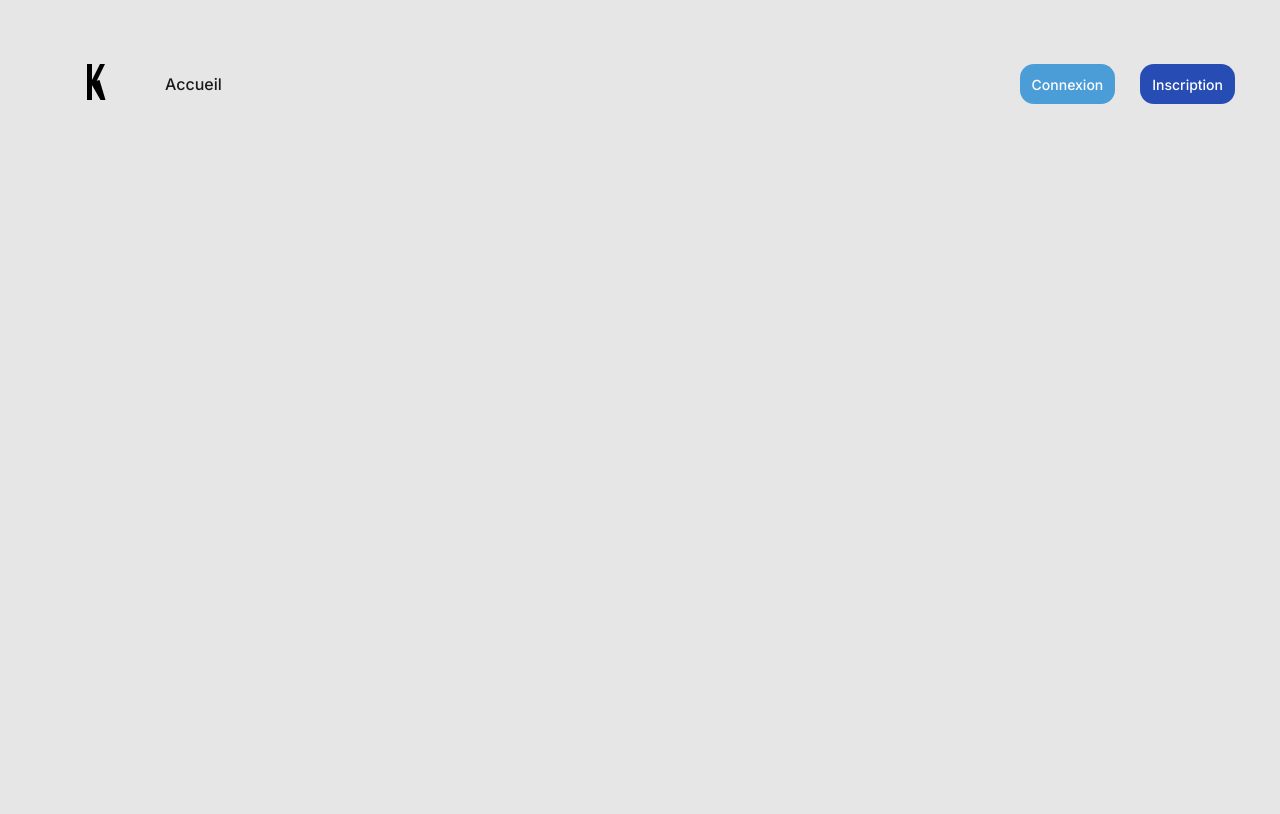
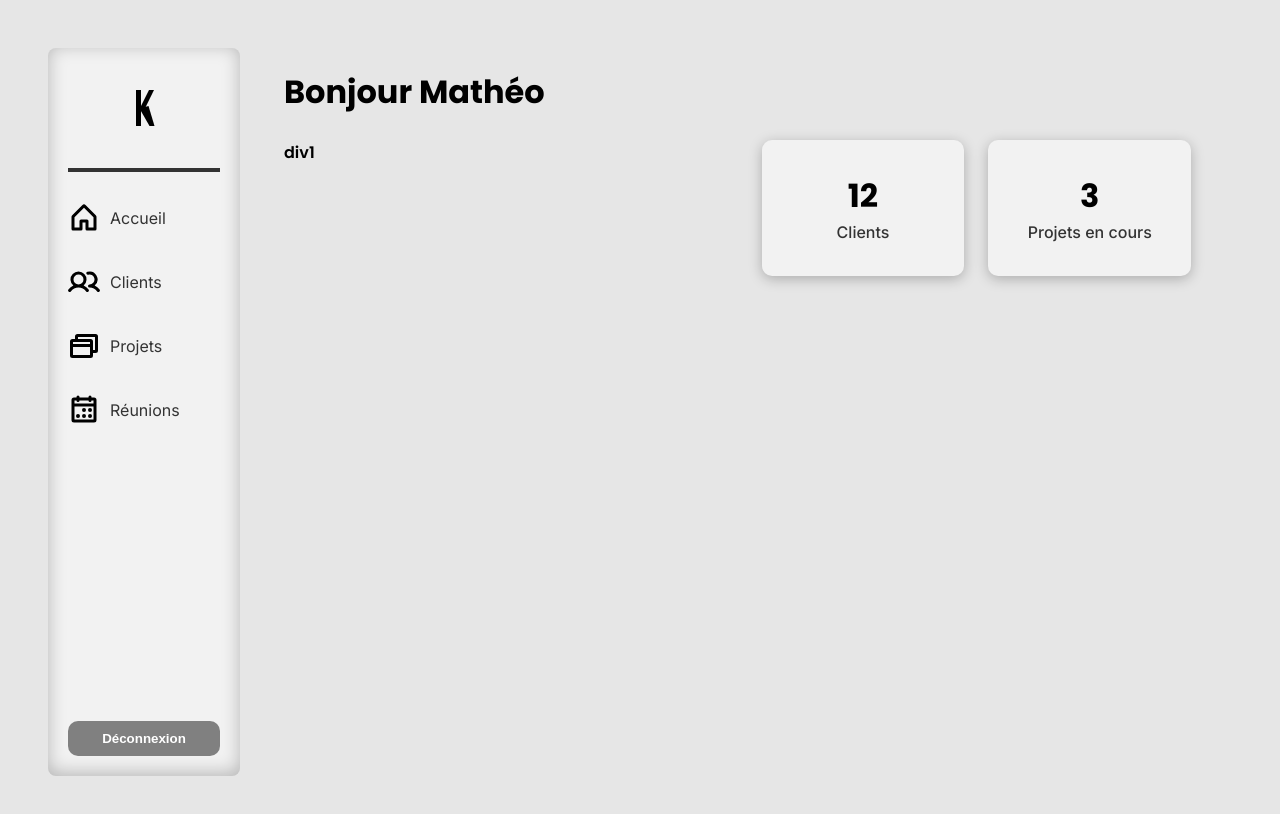
Before and after one commit to matheokcx/crm-app, a Next.js app: page / in a window 1280 px wide. Shown: the top 814 px of the page. Built offline with nearby package versions, Linux system fonts and the light colour scheme; no server answers.

Commit message:
feat(home page): Start to develop the home page based from the model on figma

```diff
--- a/src/app/globals.css
+++ b/src/app/globals.css
@@ -106,6 +106,14 @@ select {
   padding-block: 8px;
 }
 
+hr {
+  width: 100%;
+  height: 2px;
+  border-width: 2px;
+  border-style: solid;
+  color: var(--secondary-text);
+}
+
 @media (prefers-color-scheme: dark) {
   html {
     color-scheme: dark;
--- /dev/null
+++ b/src/app/homepage.module.css
@@ -0,0 +1,21 @@
+.homePage{
+    padding: 16px;
+    display: flex;
+    gap: 24px;
+    width: 100%;
+    height: 95vh;
+}
+
+.homePageSection {
+    width: 80%;
+    padding: 20px;
+    display: flex;
+    flex-direction: column;
+    gap: 24px;
+}
+
+.homePageSectionRow {
+    width: 100%;
+    display: flex;
+    gap: 48px;
+}
--- a/src/app/page.tsx
+++ b/src/app/page.tsx
@@ -1,12 +1,23 @@
-import HomeHeader from "@/components/Layout/HomeHeader";
+import HomeSideBar from "@/components/Layout/HomeSideBar";
+import styles from "./homepage.module.css";
+import KpiCard from "@/components/UI/Cards/KpiCard";
 
 // ==============================================
 
-
 const HomePage = () => {
   return (
-    <main>
-      <HomeHeader />
+    <main className={styles.homePage}>
+      <HomeSideBar />
+      <section className={styles.homePageSection}>
+          <h1>Bonjour Mathéo</h1>
+          <div className={styles.homePageSectionRow}>
+              <div style={{width: "50%"}}>div1</div>
+              <div style={{ width: "50%", display: "flex", justifyContent: "space-between", gap: "24px" }}>
+                  <KpiCard name="Clients" value={12} />
+                  <KpiCard name="Projets en cours" value={3} />
+              </div>
+          </div>
+      </section>
     </main>
   );
 };
--- a/src/components/Layout/HomeHeader.tsx
+++ /dev/null
@@ -1,47 +0,0 @@
-'use client'
-import Link from "next/link";
-import { useSession } from "next-auth/react";
-import { signOut } from "next-auth/react";
-import "./style.css";
-import { JSX } from "react";
-import { Stack } from "@phosphor-icons/react";
-
-// ==============================================
-
-
-const HomeHeader = () => {
-    const { status } = useSession();
-    const links: {link: string, title: JSX.Element | string}[] = [
-        {link: "/", title: <img src="/logo.svg" />},
-        {link: "/", title: "Accueil"}
-    ];
-    const isAuthenticated: boolean = status === 'authenticated';
-
-    return (
-        <header className="homeHeader">
-            <nav>
-                {links.map((link, index: number) => <Link key={index} href={link.link}>{link.title}</Link>)}
-            </nav>
-
-            <div className="buttonsSection">
-                {isAuthenticated ? (
-                    <>
-                        <button><Link href="/">Profil</Link></button>
-                        <button onClick={() => signOut()}
-                                style={{background: "hsl(0, 50%, 50%)", border: 0}}
-                        >
-                            Déconnexion
-                        </button>
-                    </>
-                ) : (
-                    <>
-                        <button className="signInButton"><Link href="/sign-in">Connexion</Link></button>
-                        <button className="signUpButton"><Link href="/sign-up">Inscription</Link></button>
-                    </>
-                )}
-            </div>
-        </header>
-    );
-};
-
-export default HomeHeader;
--- /dev/null
+++ b/src/components/Layout/HomeSideBar.tsx
@@ -0,0 +1,47 @@
+'use client'
+import { signOut } from "next-auth/react";
+import "./style.css";
+import { JSX } from "react";
+import { useRouter } from "next/navigation";
+import LinkLine from "@/components/UI/Lines/LinkLine";
+import { House, Users, Browsers, CalendarDots } from "@phosphor-icons/react";
+
+// ==============================================
+
+
+const HomeSideBar = () => {
+    const links: {link: string, title: string, icon: JSX.Element}[] = [
+        {link: "/", title: "Accueil", icon: <House size={32} weight="bold" />},
+        {link: "/clients", title: "Clients", icon: <Users size={32} weight="bold" />},
+        {link: "/projects", title: "Projets", icon: <Browsers size={32} weight="bold" />},
+        {link: "/meetings", title: "Réunions", icon: <CalendarDots size={32} weight="bold" />}
+    ];
+    const router = useRouter();
+
+    return (
+        <header className="homeSideBar">
+            <div onClick={() => router.push("/")} className="logo">
+                <img src="/logo.svg" alt="Logo of the application" style={{width:'100px'}} />
+            </div>
+            <hr />
+
+            <nav>
+                {links.map((link, index: number) =>
+                    <LinkLine key={index}
+                              title={link.title}
+                              link={link.link}
+                              icon={link.icon}
+                    />
+                )}
+            </nav>
+
+            <div className="buttonsSection">
+                <button onClick={() => signOut()} className="logoutButton">
+                    Déconnexion
+                </button>
+            </div>
+        </header>
+    );
+};
+
+export default HomeSideBar;
--- a/src/components/Layout/style.css
+++ b/src/components/Layout/style.css
@@ -11,36 +11,40 @@
 }
 
 
-.homeHeader {
-    width: 100vw;
-    padding-left: 45px;
-    padding-right: 45px;
+.homeSideBar {
+    background: var(--background);
+    box-shadow: inset 0 -3px 18px hsla(0, 0%, 0%, 25%);
+    border-radius: 8px;
+    width: 15vw;
+    height: 100%;
+    padding-inline: 20px;
+    padding-block: 10px;
 
     display: flex;
-    justify-content: space-between;
-    align-items: center;
+    flex-direction: column;
+    gap: 10px;
 }
 
-.homeHeader button > a {
-    color: white;
+.homeSideBar>nav {
+    height: 100%;
+    display: flex;
+    flex-direction: column;
+    padding-block: 20px;
+    gap: 32px;
 }
 
-.homeHeader>nav {
+.logo {
     display: flex;
-    justify-content: start;
-    align-items: center;
-    gap: 20px;
-
-    font-weight: 800;
+    height: fit-content;
+    place-content: center;
 }
 
 .buttonsSection {
-    width: fit-content;
-
-    display: flex;
-    justify-content: end;
+    width: 100%;
+    display: grid;
     align-items: center;
-    gap: 25px;
+    gap: 16px;
+    padding-block: 10px;
 }
 
 .signInButton {
@@ -75,23 +79,11 @@
 
 .logoutButton {
     width: 100%;
-    background: var(--background-light);
-    color: var(--main-text);
-
-    padding-block: 15px;
-
-    font-size: 18px;
-
-    border-width: 0;
-    border-radius: 8px;
-
+    border: 0;
+    background: hsl(0, 0%, 50%);
     transition: 1.5s;
 }
 
 .logoutButton:hover {
-    background-color: hsl(0, 60%, 60%);
-    color: hsl(0, 0%, 100%);
-
-    transform: scale(1.01);
-    cursor: pointer;
+    background-color: hsl(0, 50%, 50%);
 }
--- /dev/null
+++ b/src/components/UI/Cards/KpiCard.tsx
@@ -0,0 +1,19 @@
+import styles from "./kpiCard.module.css";
+
+// ==============================================
+
+type KpiCardProps = {
+    name: string;
+    value: number | string;
+};
+
+const KpiCard = ({name, value}: KpiCardProps) => {
+    return (
+        <div className={styles.kpiCard}>
+            <h1>{value}</h1>
+            <label>{name}</label>
+        </div>
+    );
+};
+
+export default KpiCard;
--- /dev/null
+++ b/src/components/UI/Cards/kpiCard.module.css
@@ -0,0 +1,12 @@
+.kpiCard {
+    width: 100%;
+    display: flex;
+    flex-direction: column;
+    justify-content: space-between;
+    align-items: center;
+    padding-inline: 10px;
+    padding-block: 32px;
+    border-radius: 10px;
+    background: var(--background);
+    box-shadow: 0 3px 13px hsla(0, 0%, 0%, 25%);
+}
--- /dev/null
+++ b/src/components/UI/Lines/LinkLine.tsx
@@ -0,0 +1,29 @@
+import { JSX } from "react";
+import { useRouter } from "next/navigation";
+
+// ==============================================
+
+
+type LinkLineProps = {
+    icon: JSX.Element
+    title: string;
+    link: string;
+};
+
+const LinkLine = ({icon, title, link}: LinkLineProps) => {
+    const router = useRouter();
+
+    return (
+        <div onClick={e => router.push(link)}
+             style={{
+                 display: "flex",
+                 gap: "10px",
+                 alignItems: "center",
+        }}>
+            {icon}
+            <p>{title}</p>
+        </div>
+    );
+};
+
+export default LinkLine;
```
